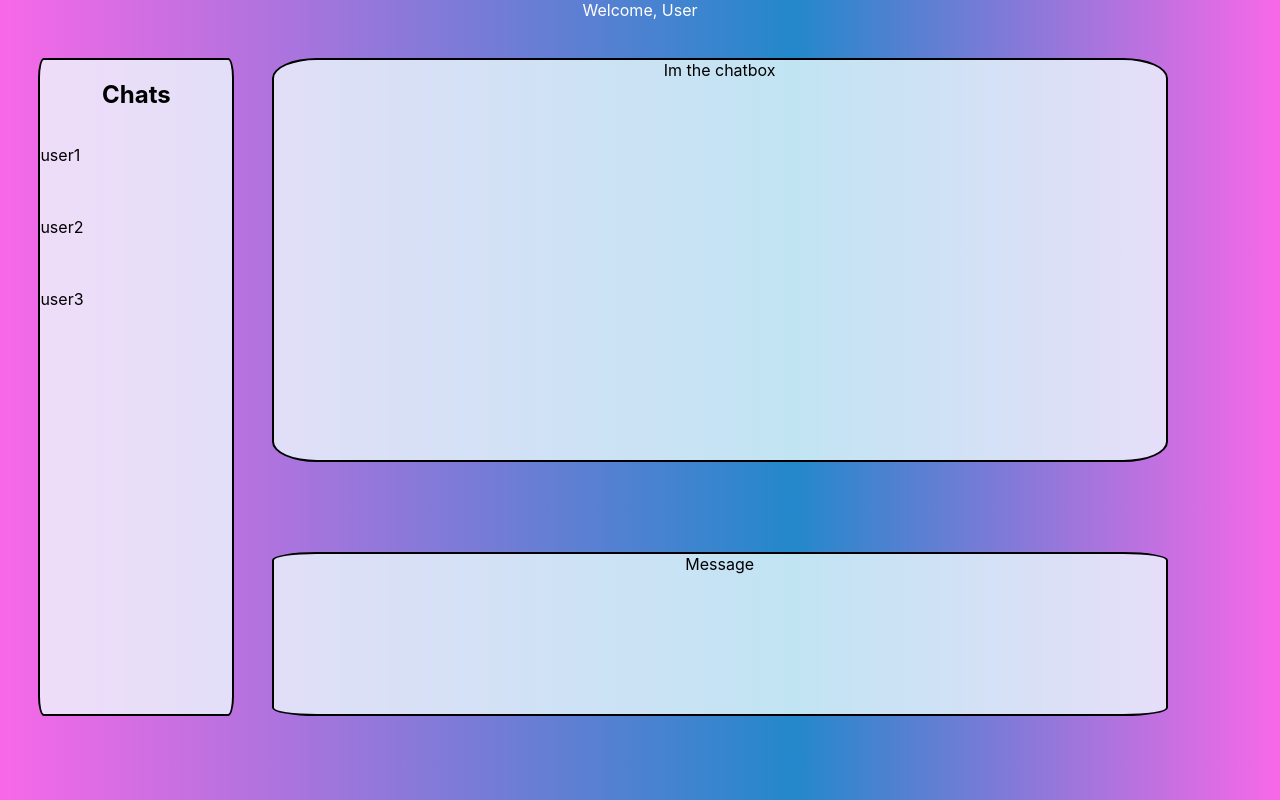
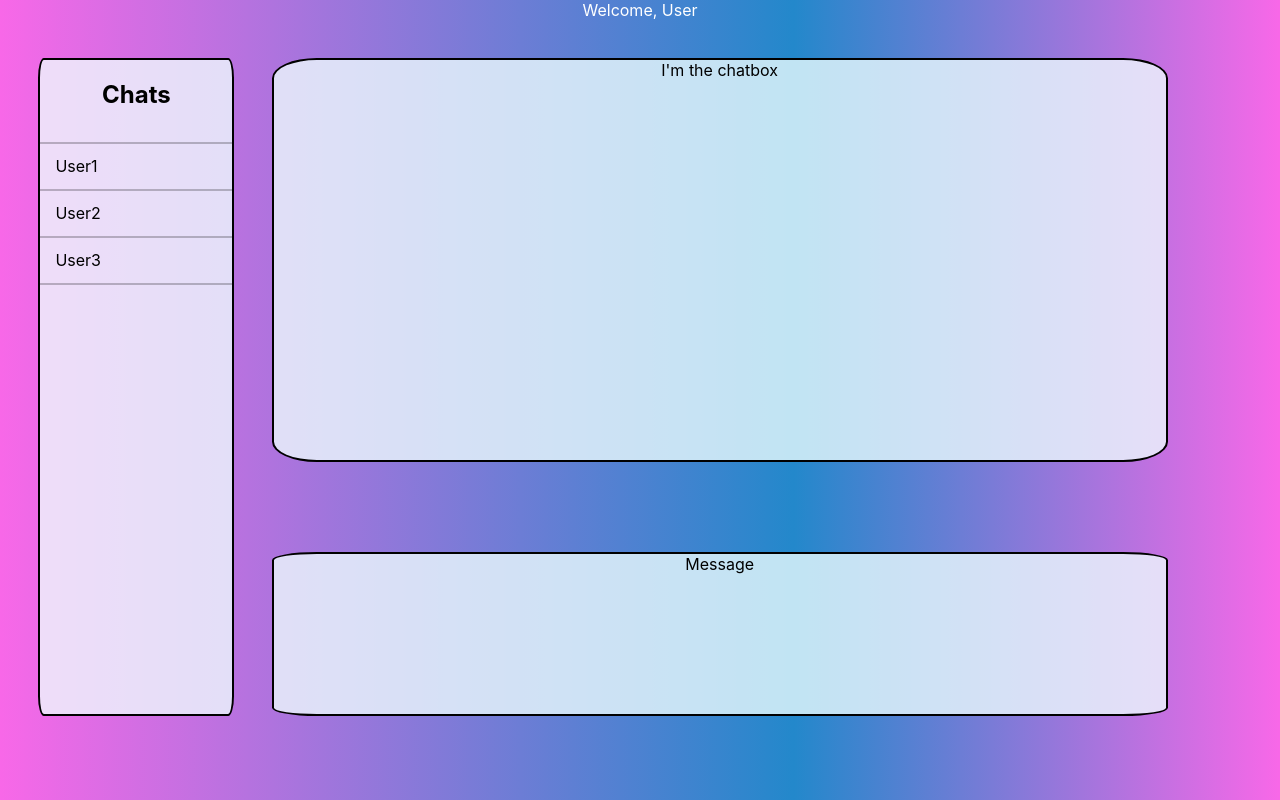
Before and after one commit to jcoleonline/chatplanet, a React (Create React App) app in the folder client/chat-planet/: page /dashboard in a window 1280 px wide. Built offline with nearby package versions, Linux system fonts and the light colour scheme.

Commit message:
centers users and adds HR

```diff
--- a/client/chat-planet/src/Components/Dashboard/Dashboard.css
+++ b/client/chat-planet/src/Components/Dashboard/Dashboard.css
@@ -27,6 +27,7 @@ main {
     background: rgba(240, 255, 255, 0.772);
     color: black;
     min-width: 15vw;
+    /* text-align: center; */
     /* margin-right: 75%;
 
 
@@ -42,7 +43,6 @@ main {
     margin-left: 3%
 }
 .chatbox {
-    text-align: start;
     background: rgba(240, 255, 255, 0.772);
     color: black;
     border: solid black 2px;
@@ -68,3 +68,17 @@ main {
     border-radius: 5%;
     min-height: 20vh;
 }
+.horizontal-rule {
+    display: flex;
+    flex-direction: row;
+    background-color: rgba(0, 0, 0, 0.235);
+    /* margin-left: 2px;
+    margin-right: 2px; */
+    min-width: fit-content;
+    height: 2px;
+    margin-top: 12.5px;
+    margin-bottom: 12.5px;
+}
+.userName {
+    margin-left: 15px;
+}
--- a/client/chat-planet/src/Components/Dashboard/Dashboard.js
+++ b/client/chat-planet/src/Components/Dashboard/Dashboard.js
@@ -11,15 +11,17 @@ const Dashboard = () => {
                     <h2>
                         Chats
                     </h2>
-                    <p>user1</p>
-                    <br />
-                    <p>user2</p>
-                    <br />
-                    <p>user3</p>
+                    <div className="horizontal-rule"></div>
+                    <div className="userName">User1</div>
+                    <div className="horizontal-rule"></div>
+                    <div className="userName">User2</div>
+                    <div className="horizontal-rule"></div>
+                    <div className="userName">User3</div>
+                    <div className="horizontal-rule"></div>
                 </div>
                 <div className="chatbox-message-container">
                     <div className="chatbox">
-                        Im the chatbox
+                        I'm the chatbox
                     </div>
                     <div className="message">
                         Message
```
Also changed, not shown: 1 other file (tests, documents, lock files or other folders).
